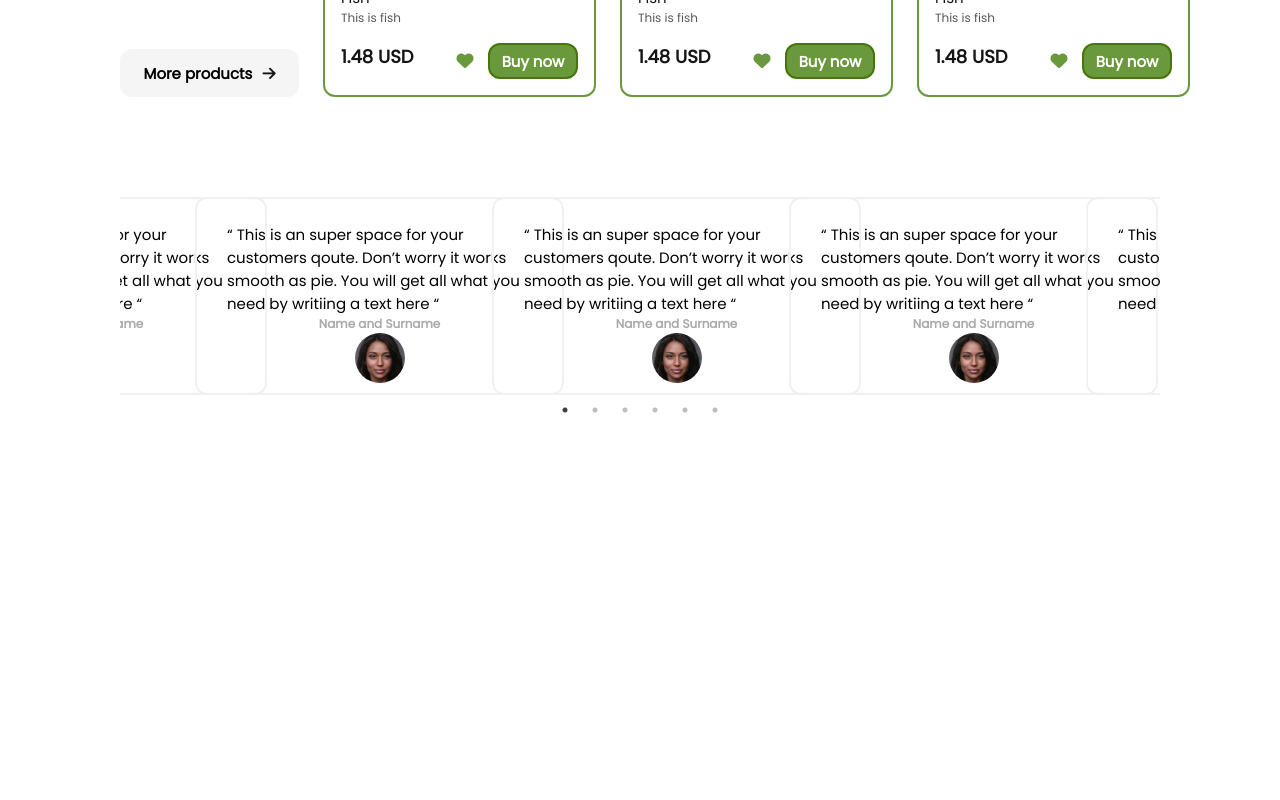
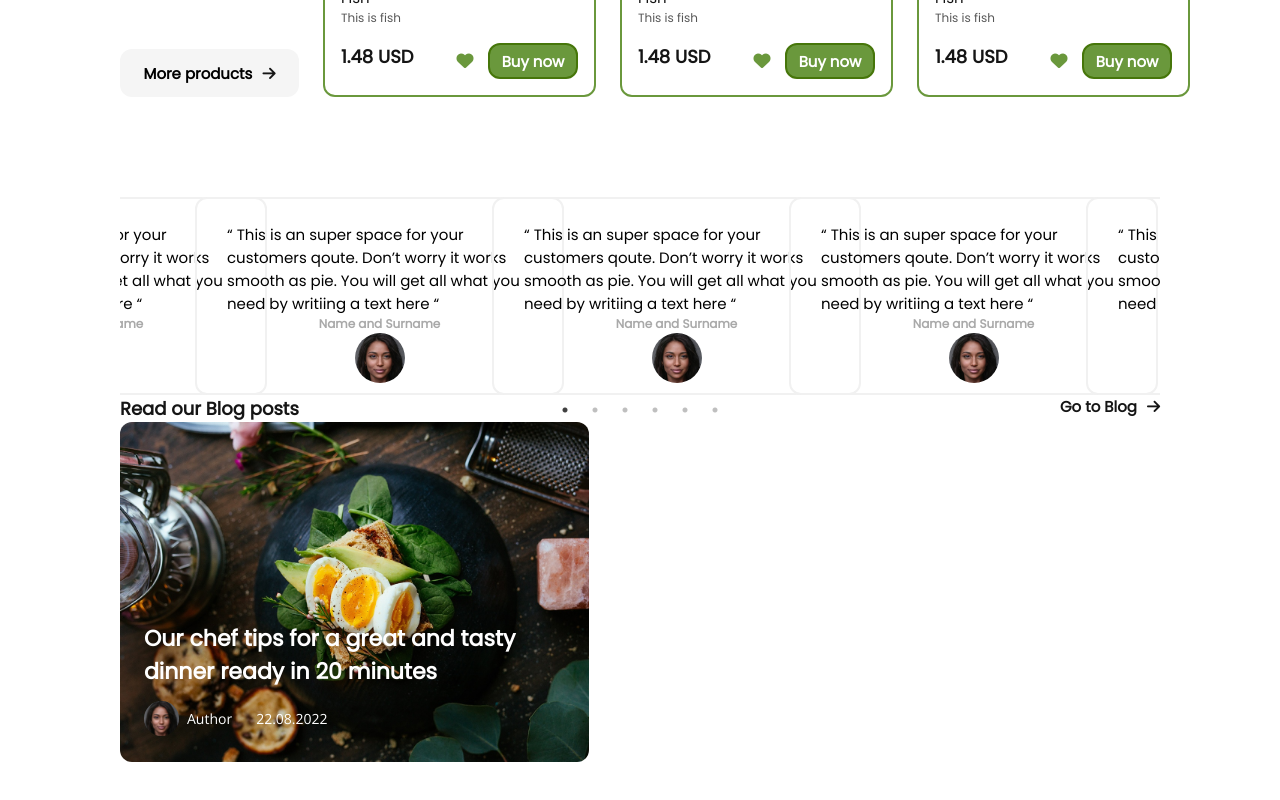
Before and after one commit to KasianKristina/online-store, a React (Create React App) app: page / in a window 1280 px wide. Shown: the part 906-1706 px from the top of the page. Before the commit the page ends 1351 px from the top, so only its background shows below. Built offline with nearby package versions, Linux system fonts and the light colour scheme.

Commit message:
add first blog

```diff
--- /dev/null
+++ b/src/components/Blog/Blog.jsx
@@ -0,0 +1,29 @@
+import styles from './styles.module.css'
+import post_1 from '../../assets/post_1.jpg'
+import person1 from '../../assets/person1.jpg'
+
+export const Blog = () => {
+    return (
+        <>
+            <div className={styles.header}>
+                <div className={styles.header_text}>Read our Blog posts</div>
+                <div className={styles.header_go}>Go to Blog</div>
+            </div>
+            <div className={styles.post}>
+                <div className={styles.post_first}>
+                    <img className={styles.post_first_photo} width='469px' height='340px' src={post_1}></img>
+                    <div className={styles.post_first_text}>
+                        Our chef tips for a great and tasty dinner ready in 20 minutes
+                        </div>
+                        <div className={styles.info}>
+                            <img className={styles.post_first_author_photo} src={person1}></img>
+                            <div className={styles.post_first_author}>Author</div>
+                            <div className={styles.post_first_data}>22.08.2022</div>
+                        </div>
+                </div>
+                <div className={styles.post_second}></div>
+                <div className={styles.post_third}></div>
+            </div>
+        </>
+    )
+}
--- /dev/null
+++ b/src/components/Blog/styles.module.css
@@ -0,0 +1,73 @@
+.header {
+    display: flex;
+    justify-content: space-between;
+    color: #151515;
+}
+
+.header_text {
+    font-weight: 600;
+    font-size: 18px;
+}
+
+.header_go {
+    font-weight: 700;
+    font-size: 15px;
+}
+
+.header_go::after {
+    content: "\f061";
+    font-family: FontAwesome;
+    font-size: 15px;
+    padding-left: 10px;
+}
+
+.post {
+    display: flex;
+    flex-direction: column;
+    position: relative;
+}
+
+.post_first {
+    display: flex;
+    flex-direction: column;
+}
+
+.post_first_photo {
+    border-radius: 12px;
+}
+
+.post_first_text {
+    position: absolute;
+    font-size: 22px;
+    font-weight: 600;
+    color: #fff;
+    margin: 200px 65px 64px 24px;
+    width: 380px;
+    height: 66px;
+}
+
+.info {
+    position: absolute;
+    display: flex;
+    top: 82%;
+    font-family: 'Open Sans';
+    font-weight: 400;
+    color: #fff;
+    font-size: 14px;
+    align-items: center;
+}
+
+.post_first_author_photo {
+    width: 35px;
+    height: 35px;
+    border-radius: 25px;
+    margin-left: 24px;
+}
+
+.post_first_author {
+    margin-left: 8px;
+}
+
+.post_first_data {
+    margin-left: 24px;
+}
--- a/src/components/Content/Content.jsx
+++ b/src/components/Content/Content.jsx
@@ -2,6 +2,7 @@ import styles from './styles.module.css'
 import banner_1 from '../../assets/banner_1.jpg'
 import banner_2 from '../../assets/banner_2.jpg'
 import {Product} from '../Product/Product'
+import {Blog} from '../Blog/Blog'
 import classnames from 'classnames'
 import SimpleSlider from '../Comments/SimpleSlider'
 
@@ -58,6 +59,8 @@ export const Content = () => {
         <div>
             <SimpleSlider />
         </div>
+
+        <Blog />
     </div>
     )
 }
```
Also changed, not shown: src/assets/post_1.jpg (added).
